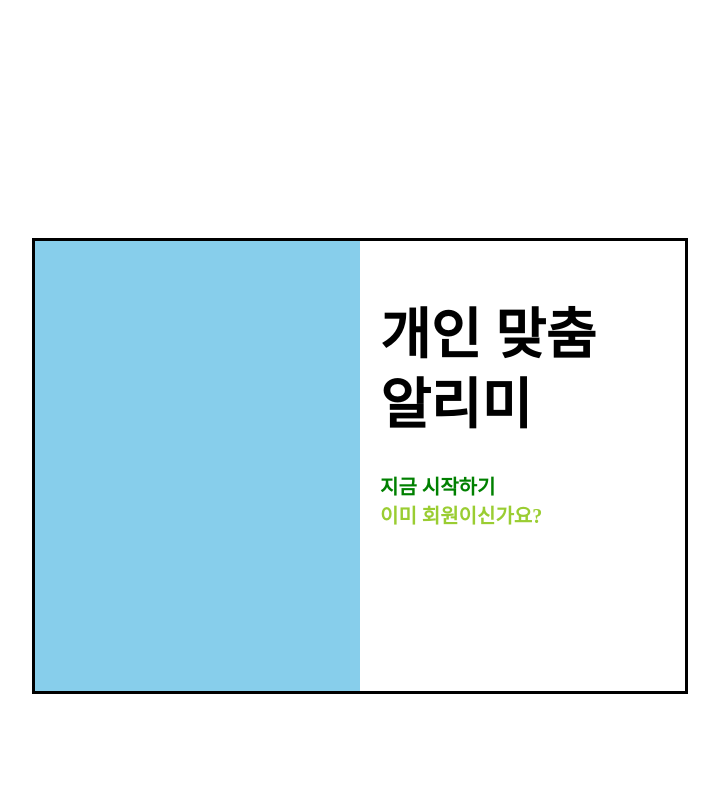
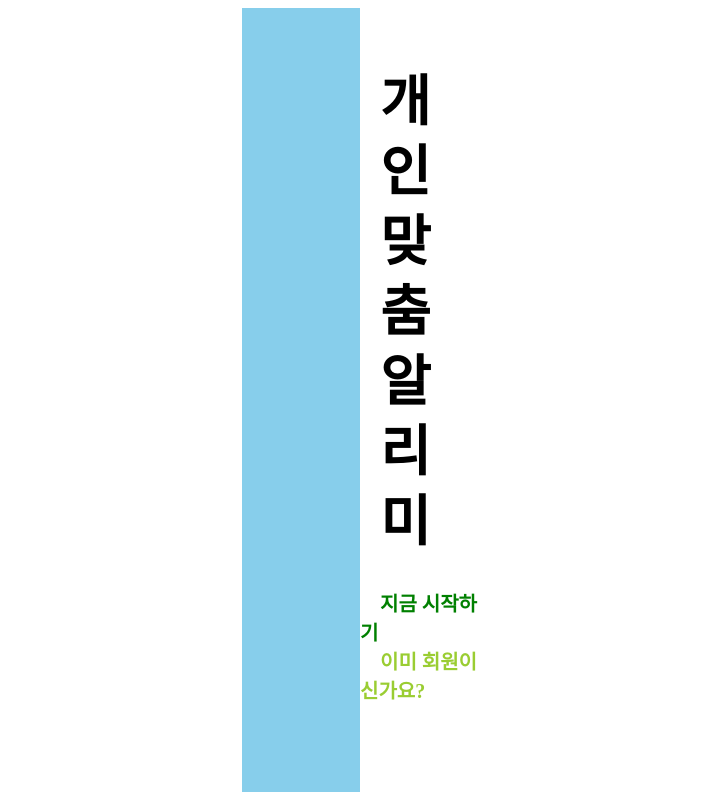
Before and after one commit to deveworld/Reminder, a Django app: page / in a window 1280 px wide. Shown: the whole page, without its empty margins (288-1007 px from the left). Run offline with Django 4.2, Linux system fonts and the light colour scheme.

Commit message:
fix context to fit

```diff
--- a/static/index.css
+++ b/static/index.css
@@ -9,24 +9,16 @@ a {
     text-decoration: none;
   }
 
-.contents{
-    overflow: auto;
-    margin-top : 230px;
-    width:650px;
-    height: 450px;
-    border: 3px solid black;
-}
-
 .img_box{
-    float:left;
-    width:325px;
-    height: 450px;
+    float: left;
+    width: 50%;
+    height: 98vh;
     background-color: skyblue;
 }
 .main_box {
-    float:left;
-    width: 325px;
-    height: 450px;
+    float: right;
+    width: 50%;
+    height: 98vh;
 }
 
 .main_title{
```
Also changed, not shown: 1 other file.
